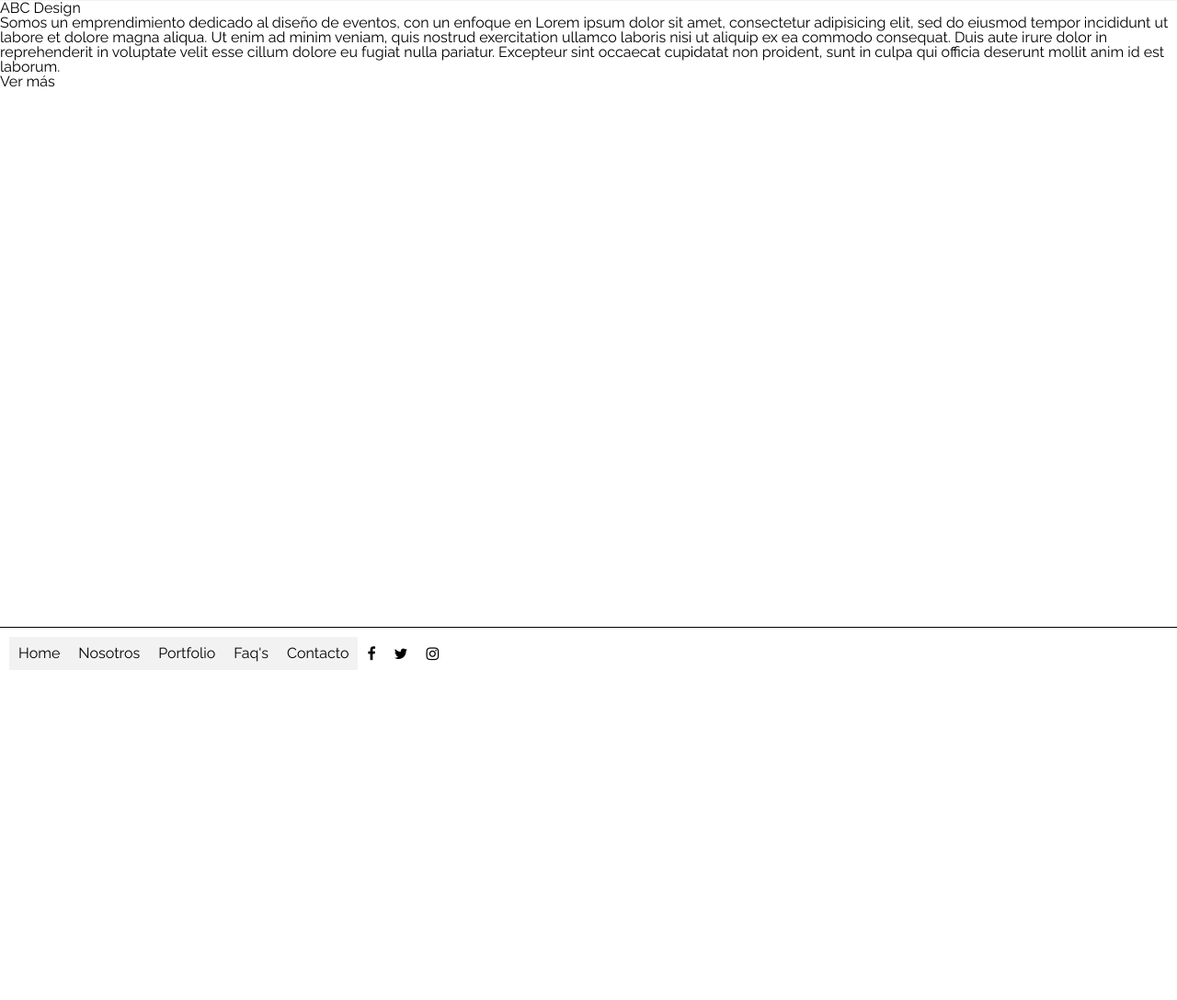
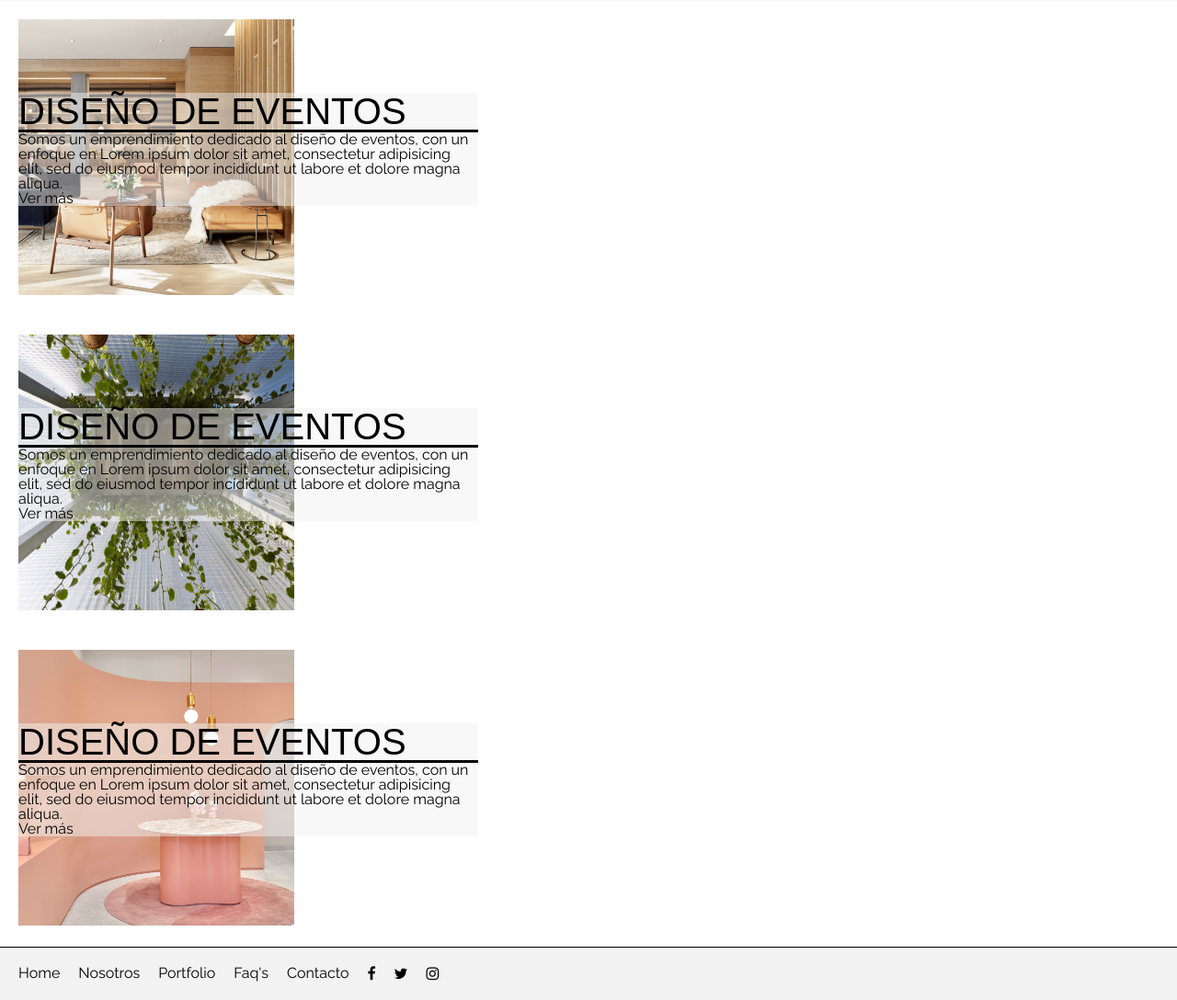
Before and after one commit to patornague/Proyecto-Final, a PHP site: page /html/proyecto-final.html in a window 1280 px wide. Shown: the part 50-1138 px from the top of the page at 92% size. Before the commit the page ends 779 px from the top, so only its background shows below. Run offline with PHP 8.4, Linux system fonts and the light colour scheme.

Commit message:
html y css organizado

```diff
--- a/css/styles.css
+++ b/css/styles.css
@@ -45,6 +45,7 @@ table {
 }
 /* ==================== */
 body{
+	width: 100%;
   background: #fff;
   margin: 0 auto;
   display: flex;
@@ -77,18 +78,38 @@ h1{
 }
 .main-body{
 	font-family: 'Raleway',sans-serif;
+	display: flex;
+	flex-direction: column;
+	justify-content: center;
+}
+.card{
+	position: relative;
+	margin: 5px;
+	flex-wrap: wrap;
+}
+.card-data{
+	background: rgba(242,242,242,0.5);
+	position: absolute;
+	bottom: 100px;
+}
+h2{
+	font-size: 20px;
+	font-family: 'Raleway:800',sans-serif;
+	text-transform: uppercase;
+	border-bottom: 3px solid #000;
+}
+p{
+	font-size: 16px;
 }
 .main-footer{
 	font-family: 'Raleway',sans-serif;
 	width: 100%;
+	background: #f2f2f2;
   border-top: 1px solid #000;
-  position: absolute;
-  bottom: 10px;
 	font-size: 16px;
   padding: 10px;
 }
 .contact li{
-	background: #f2f2f2;
   float: left;
   text-transform: capitalize;
   padding: 10px;
@@ -101,6 +122,7 @@ a{
 	text-decoration: none;
 	color: inherit;
 }
+/* ====================== */
 @media (min-width:1024px) {
 	.main-nav{
 		display: none;
@@ -119,4 +141,24 @@ a{
 	  padding: 0px 10px;
 	  border-right:1px solid #fff;
 	}
+.card{
+
+	position: relative;
+	margin: 20px;
 }
+.card-data{
+	background: rgba(242,242,242,0.5);
+	position: absolute;
+	bottom: 100px;
+	right: -200px;
+}
+h2{
+	font-size: 40px;
+	font-family: 'Raleway:800',sans-serif;
+	text-transform: uppercase;
+	border-bottom: 3px solid #000;
+}
+p{
+	font-size: 16px;
+}
+}
--- a/html/proyecto-final.html
+++ b/html/proyecto-final.html
@@ -4,7 +4,7 @@
     <meta charset="utf-8">
     <meta name="viewport" content="width=device-width, initial-scale=1.0">
     <link rel="stylesheet" href="https://stackpath.bootstrapcdn.com/font-awesome/4.7.0/css/font-awesome.min.css">
-    <link href="https://fonts.googleapis.com/css?family=Abril+Fatface|Dancing+Script|Raleway" rel="stylesheet">
+    <link href="https://fonts.googleapis.com/css?family=Abril+Fatface|Raleway:400,800" rel="stylesheet">
     <link rel="stylesheet" href="../css/styles.css">
     <title>ABC</title>
   </head>
@@ -27,14 +27,35 @@
       </header>
       <main class="main-body">
         <div class="card">
-
   				<div class="card-data">
-  					<h2>ABC Design</h2>
-  					<p>Somos un emprendimiento dedicado al diseño de eventos, con un enfoque en Lorem ipsum dolor sit amet, consectetur adipisicing elit, sed do eiusmod tempor incididunt ut labore et dolore magna aliqua. Ut enim ad minim veniam, quis nostrud exercitation ullamco laboris nisi ut aliquip ex ea commodo consequat. Duis aute irure dolor in reprehenderit in voluptate velit esse cillum dolore eu fugiat nulla pariatur. Excepteur sint occaecat cupidatat non proident, sunt in culpa qui officia deserunt mollit anim id est laborum. </p>
+            <h2>diseño de eventos</h2>
+  					<p>Somos un emprendimiento dedicado al diseño de eventos, con un enfoque en Lorem ipsum dolor sit amet, consectetur adipisicing elit, sed do eiusmod tempor incididunt ut labore et dolore magna aliqua.</p>
   					<a href="#">Ver más</a>
   				</div>
+          <div class="photos">
+            <img src="../media/interior-design-1.jpg" alt="foto-boceto" style="width:300px;height:300px;">
+          </div>
   			</div>
-
+        <div class="card">
+  				<div class="card-data">
+            <h2>diseño de eventos</h2>
+  					<p>Somos un emprendimiento dedicado al diseño de eventos, con un enfoque en Lorem ipsum dolor sit amet, consectetur adipisicing elit, sed do eiusmod tempor incididunt ut labore et dolore magna aliqua.</p>
+  					<a href="#">Ver más</a>
+  				</div>
+          <div class="photos">
+            <img src="../media/interior-design-2.jpg" alt="foto-boceto" style="width:300px;height:300px;">
+          </div>
+  			</div>
+        <div class="card">
+  				<div class="card-data">
+            <h2>diseño de eventos</h2>
+  					<p>Somos un emprendimiento dedicado al diseño de eventos, con un enfoque en Lorem ipsum dolor sit amet, consectetur adipisicing elit, sed do eiusmod tempor incididunt ut labore et dolore magna aliqua.</p>
+  					<a href="#">Ver más</a>
+  				</div>
+          <div class="photos">
+            <img src="../media/interior-design-3.jpg" alt="foto-boceto" style="width:300px;height:300px;">
+          </div>
+  			</div>
       </main>
       <footer class="main-footer">
         <nav class="footer-nav">
```
Also changed, not shown: media/interior-design-1.jpg (added), media/interior-design-2.jpg (added), media/interior-design-3.jpg (added).
